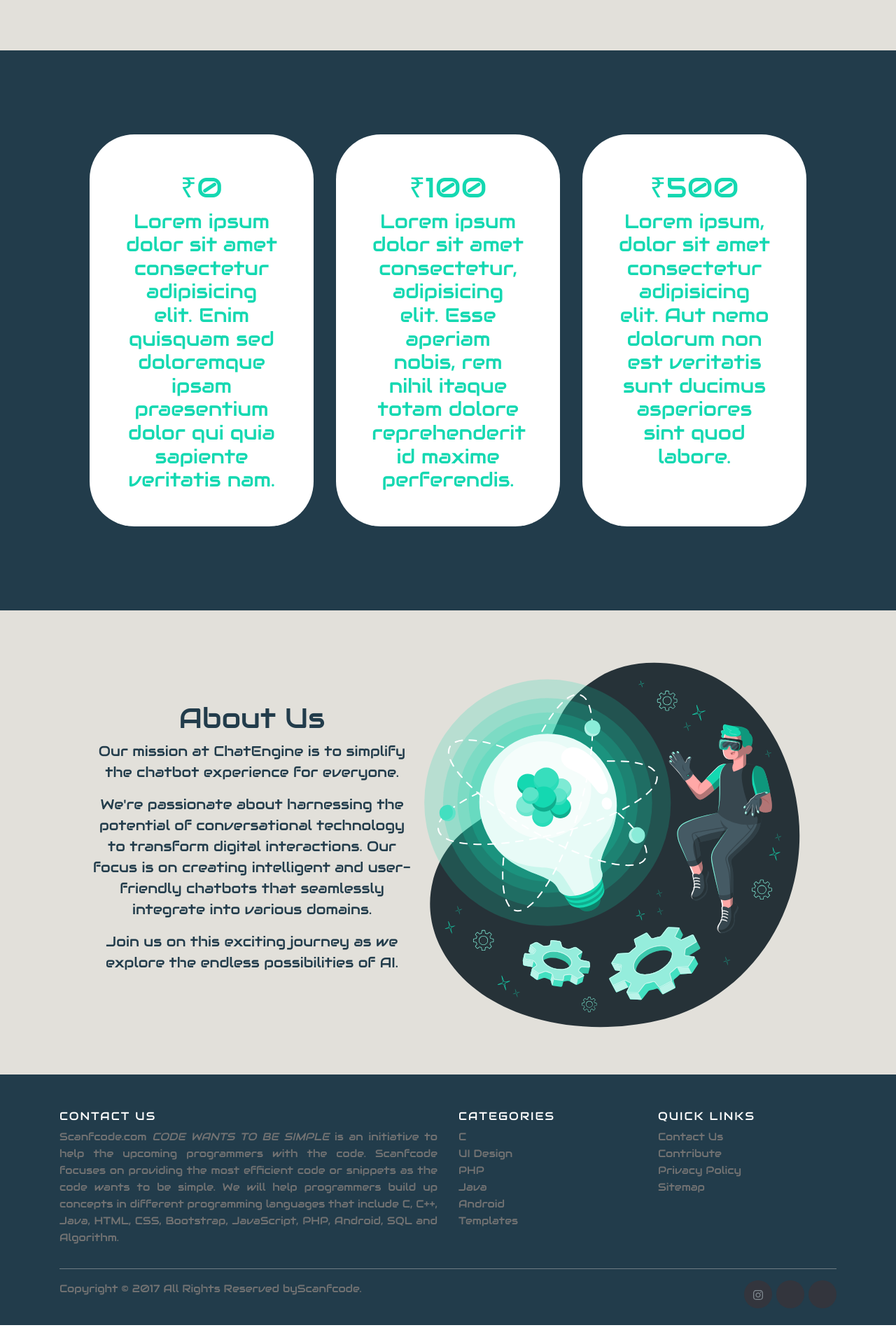
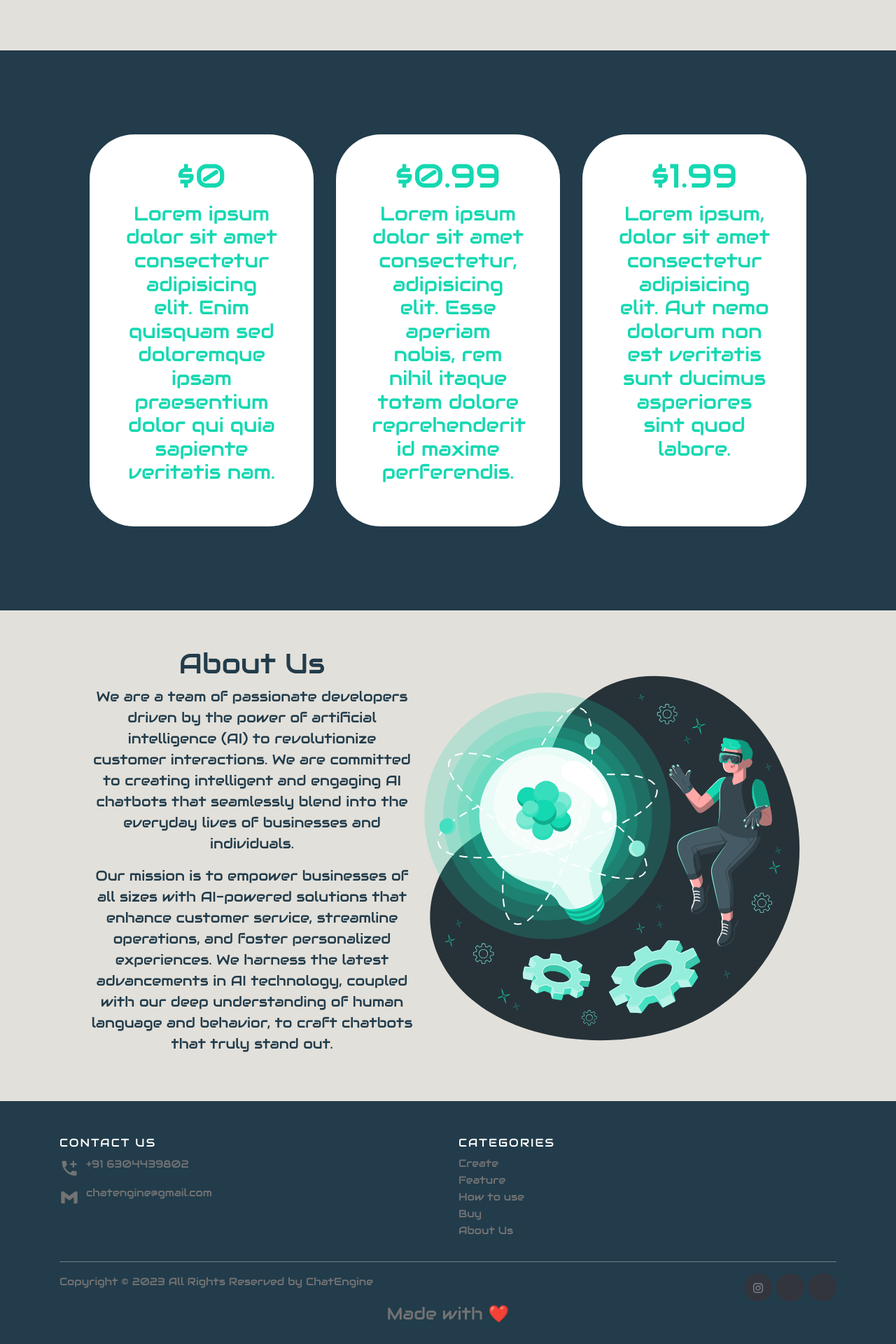
Before and after one commit to Mohammed-Muzammil01/chatengine_frontend, a React (Create React App) app: page / in a window 1280 px wide. Shown: the part 2044-3964 px from the top of the page at 70% size. Before the commit the page ends 3937 px from the top, so only its background shows below. Built offline with nearby package versions, Linux system fonts and the light colour scheme; some icons are missing.

Commit message:
footer updated

```diff
--- a/src/App.css
+++ b/src/App.css
@@ -328,7 +328,7 @@ a {
     background-color: white;
     border-radius: 4rem;
     text-align: center;
-    padding: 5% 5%;
+    padding: 3% 5%;
     color: #14d8b1;
     text-decoration: none;
     z-index: 0;
@@ -735,3 +735,13 @@ a {
     font-weight:600
   }
 }
+
+.love{
+    width: 100vw;
+    text-align: center;
+}
+.call{
+    display: flex;
+    align-items: center;
+    gap: 10px;
+}
--- a/src/Components/footer.jsx
+++ b/src/Components/footer.jsx
@@ -2,6 +2,9 @@ import React from 'react';
 import { FaInstagram } from "react-icons/fa";
 import { FaLinkedin } from "react-icons/fa6";
 import { FaMedium } from "react-icons/fa6";
+import { MdAddCall } from "react-icons/md";
+import { BiLogoGmail } from "react-icons/bi";
+import { Link } from "react-router-dom"
 
 const Footer = () => {
     return (
@@ -10,29 +13,26 @@ const Footer = () => {
                 <div class="row">
                     <div class="col-sm-12 col-md-6">
                         <h6>Contact Us</h6>
-                        <p class="text-justify">Scanfcode.com <i>CODE WANTS TO BE SIMPLE </i> is an initiative  to help the upcoming programmers with the code. Scanfcode focuses on providing the most efficient code or snippets as the code wants to be simple. We will help programmers build up concepts in different programming languages that include C, C++, Java, HTML, CSS, Bootstrap, JavaScript, PHP, Android, SQL and Algorithm.</p>
+                        <div className='call'>
+                            <h3><MdAddCall /></h3>
+                            <p>+91 6304439802</p>
+                        </div>
+                        <div className='call'>
+                            <h3><BiLogoGmail /></h3>
+                            <p>chatengine@gmail.com</p>
+                        </div>
+
                     </div>
 
                     <div class="col-xs-6 col-md-3">
                         <h6>Categories</h6>
                         <ul class="footer-links">
-                            <li><a href="http://scanfcode.com/category/c-language/">C</a></li>
-                            <li><a href="http://scanfcode.com/category/front-end-development/">UI Design</a></li>
-                            <li><a href="http://scanfcode.com/category/back-end-development/">PHP</a></li>
-                            <li><a href="http://scanfcode.com/category/java-programming-language/">Java</a></li>
-                            <li><a href="http://scanfcode.com/category/android/">Android</a></li>
-                            <li><a href="http://scanfcode.com/category/templates/">Templates</a></li>
-                        </ul>
-                    </div>
+                            <li><Link to="/usecase">Create</Link></li>
+                            <li><a href="#feature-section">Feature</a></li>
+                            <li><a href="#section-3">How to use</a></li>
+                            <li><a href="#section-4">Buy</a></li>
+                            <li><a href="#section-5">About Us</a></li>
 
-                    <div class="col-xs-6 col-md-3">
-                        <h6>Quick Links</h6>
-                        <ul class="footer-links">
-
-                            <li><a href="http://scanfcode.com/contact/">Contact Us</a></li>
-                            <li><a href="http://scanfcode.com/contribute-at-scanfcode/">Contribute</a></li>
-                            <li><a href="http://scanfcode.com/privacy-policy/">Privacy Policy</a></li>
-                            <li><a href="http://scanfcode.com/sitemap/">Sitemap</a></li>
                         </ul>
                     </div>
                 </div>
@@ -41,17 +41,21 @@ const Footer = () => {
             <div class="container">
                 <div class="row">
                     <div class="col-md-8 col-sm-6 col-xs-12">
-                        <p class="copyright-text">Copyright &copy; 2017 All Rights Reserved by
-                            <a href="/">Scanfcode</a>.
+                        <p class="copyright-text">Copyright &copy; 2023 All Rights Reserved by ChatEngine
+
                         </p>
+
                     </div>
 
                     <div class="col-md-4 col-sm-6 col-xs-12">
                         <ul class="social-icons">
-                            <li><a  href="/"><FaInstagram /></a></li>
-                            <li><a  href="/"><FaLinkedin /></a></li>
-                            <li><a  href="/"><FaMedium /></a></li>
+                            <li><a href="/"><FaInstagram /></a></li>
+                            <li><a href="/"><FaLinkedin /></a></li>
+                            <li><a href="/"><FaMedium /></a></li>
                         </ul>
+                    </div>
+                    <div className='love'>
+                        <h4>Made with ❤️</h4>
                     </div>
                 </div>
             </div>
--- a/src/Pages/LandingPage.jsx
+++ b/src/Pages/LandingPage.jsx
@@ -38,7 +38,7 @@ function LandingPage() {
               fontSize: "1.2rem",
               borderRadius: "12px",
               backgroundColor: "#223c4b",
-              border:"none",
+              border: "none",
               // border: "2px solid black",
               color: "var(--customGreen)",
               transition: "background-color 0.3s, color 0.3s",
@@ -48,7 +48,7 @@ function LandingPage() {
           </button>
         </Link>
       </section>
-      <section className='section-2'>
+      <section id="feature-section" className='section-2'>
         <h1 className='features text-center mb-4'>Features</h1>
         <div className='container card-container'>
           <div className='row justify-content-around'>
@@ -67,10 +67,10 @@ function LandingPage() {
           </div>
         </div>
       </section>
-      <section className='sec3'>
-        <h1  style={{fontSize:"70px"}}>How to use</h1>
+      <section id='section-3' className='sec3'>
+        <h1 style={{ fontSize: "70px" }}>How to use</h1>
         <div className='section-3'>
-        <img src={illustration2} alt='illustration-2' className=" illustration2"/>
+          <img src={illustration2} alt='illustration-2' className=" illustration2" />
           <div className='d-flex flex-column align-items-center'>
 
             <ul className='steps'>
@@ -82,27 +82,27 @@ function LandingPage() {
           </div>
         </div>
       </section>
-      <section className="section-4">
+      <section id='section-4' className="section-4">
         <div className="priceCard">
-          <h1>₹0</h1>
+          <h1 style={{fontSize:"3rem"}}>$0</h1>
           <h3>Lorem ipsum dolor sit amet consectetur adipisicing elit. Enim quisquam sed doloremque ipsam praesentium dolor qui quia sapiente veritatis nam.</h3>
         </div>
         <div className="priceCard">
-          <h1>₹100</h1>
+          <h1 style={{fontSize:"3rem"}}>$0.99</h1>
           <h3>Lorem ipsum dolor sit amet consectetur, adipisicing elit. Esse aperiam nobis, rem nihil itaque totam dolore reprehenderit id maxime perferendis.</h3>
         </div>
         <div className="priceCard">
-          <h1>₹500</h1>
+          <h1 style={{fontSize:"3rem"}}>$1.99</h1>
           <h3>Lorem ipsum, dolor sit amet consectetur adipisicing elit. Aut nemo dolorum non est veritatis sunt ducimus asperiores sint quod labore.</h3>
         </div>
       </section>
-      <section className='section-5'>
+      <section id='section-5' className='section-5'>
         <div>
           <h1>About Us</h1>
           <div className='aboutUsPara'>
-              <p>Our mission at ChatEngine is to simplify the chatbot experience for everyone.</p>
-              <p>We're passionate about harnessing the potential of conversational technology to transform digital interactions. Our focus is on creating intelligent and user-friendly chatbots that seamlessly integrate into various domains.</p>
-              <p>Join us on this exciting journey as we explore the endless possibilities of AI.</p>
+            <p>We are a team of passionate developers driven by the power of artificial intelligence (AI) to revolutionize customer interactions. We are committed to creating intelligent and engaging AI chatbots that seamlessly blend into the everyday lives of businesses and individuals.</p>
+            <p>Our mission is to empower businesses of all sizes with AI-powered solutions that enhance customer service, streamline operations, and foster personalized experiences. We harness the latest advancements in AI technology, coupled with our deep understanding of human language and behavior, to craft chatbots that truly stand out.
+            </p>
           </div>
         </div>
         <img src={illustration3} alt='illustration' ></img>
```
Lines whose indentation alone changed are shown as unchanged.
